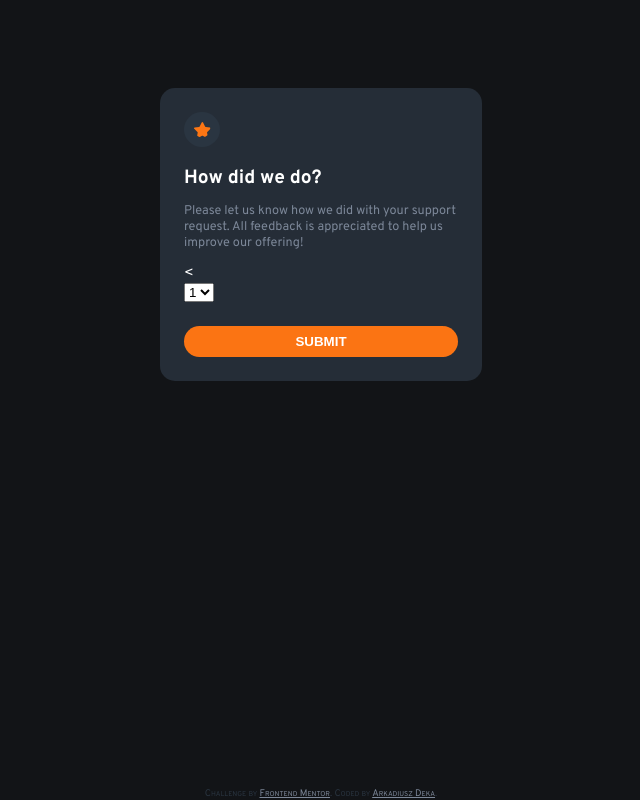
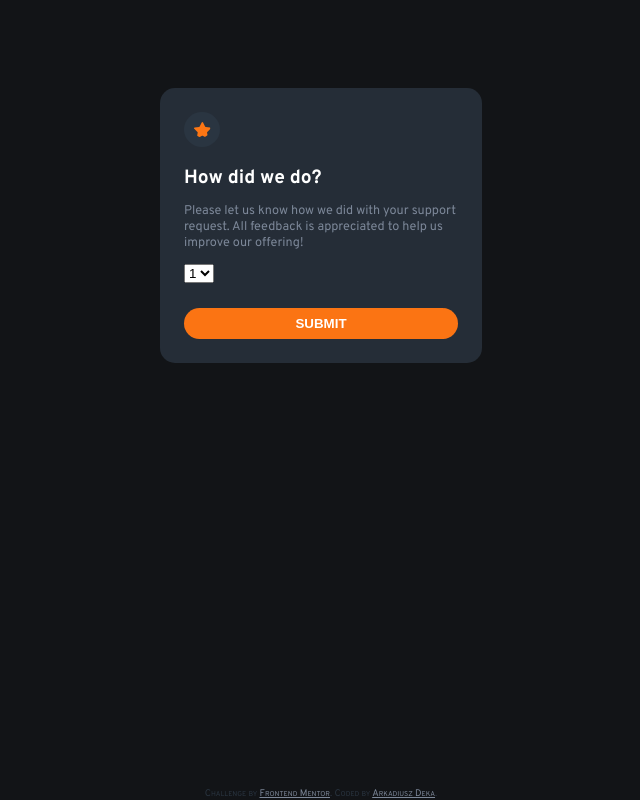
Before and after one commit to Arkadiusz-coder/Interactive-rating-component, a plain HTML site: page index.html in a window 1280 px wide. Shown: the whole page, without its empty margins (319-959 px from the left). Drawn offline with Linux system fonts and the light colour scheme.

Commit message:
Update index.html

```diff
--- a/index.html
+++ b/index.html
@@ -27,13 +27,14 @@
       <p>Please let us know how we did with your support request. All feedback is appreciated
          to help us improve our offering!</p>
     </main>
-    <
-    <select class="rating-numbers">
+    <select>
+    <div class="rating-numbers">
       <option class="number" onclick="selectDiv(this)"><span class="mySpan" onclick="selectNumber(1)">1</span></option>
       <option class="number" onclick="selectDiv(this)"><span class="mySpan" onclick="selectNumber(2)">2</span></option>
       <option class="number" onclick="selectDiv(this)"><span class="mySpan" onclick="selectNumber(3)">3</span></option>
       <option class="number" onclick="selectDiv(this)"><span class="mySpan" onclick="selectNumber(4)">4</span></option>
       <option class="number" onclick="selectDiv(this)"><span class="mySpan" onclick="selectNumber(5)">5</span></option>
+    </div>
     </select>
 
     <button id="submitButton" onclick="submitSelection()">Submit</button>
```
